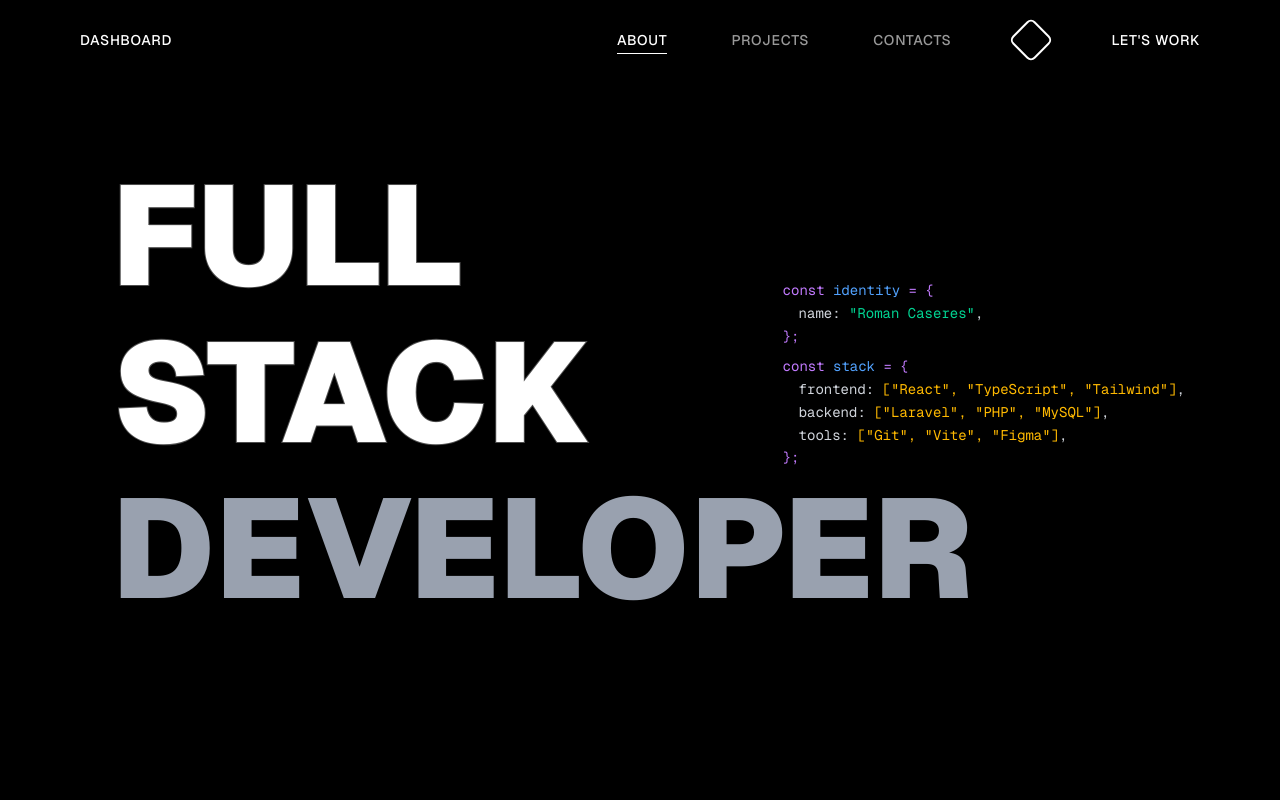
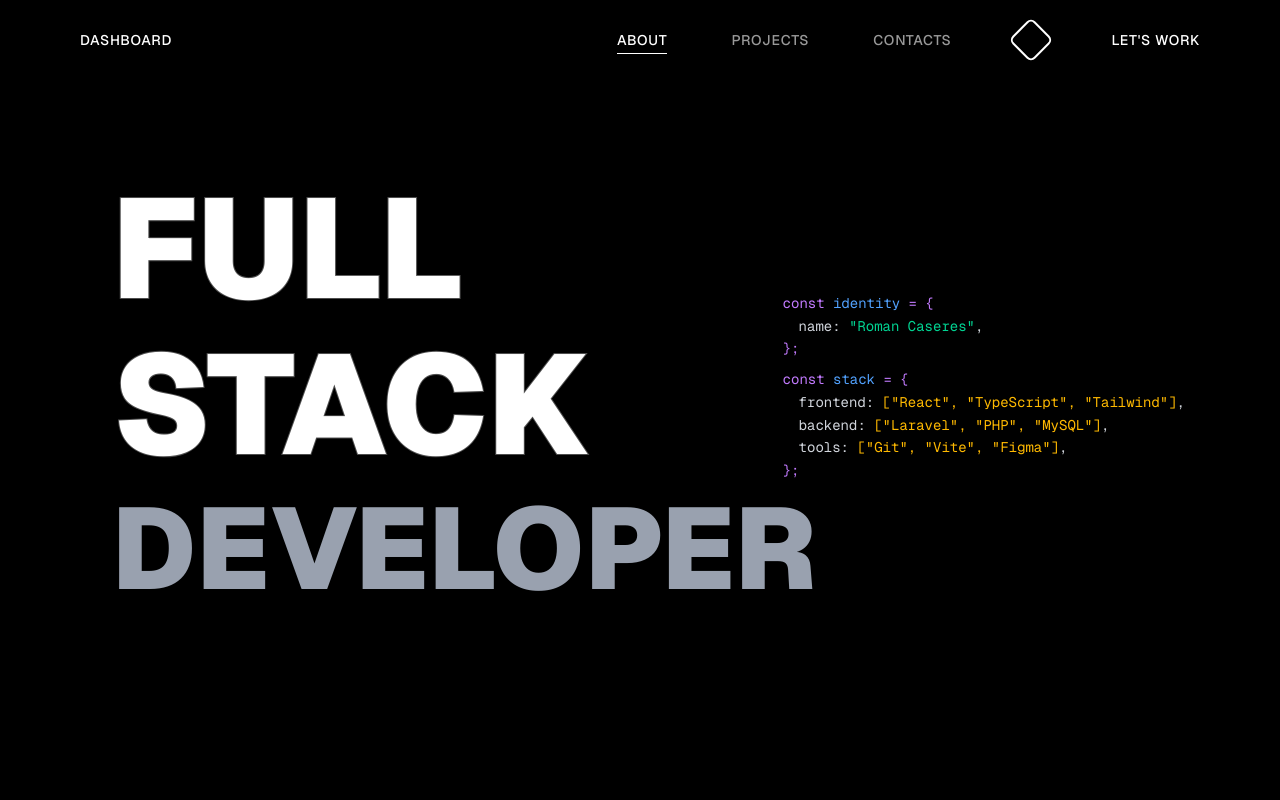
Before and after one commit to mano-sudo/portfolio-v2, a Next.js app: page / in a window 1280 px wide. Shown: the top 800 px of the page. Built offline with nearby package versions, Linux system fonts and the light colour scheme.

Commit message:
hero section fixed

```diff
--- a/app/components/hero/hero.tsx
+++ b/app/components/hero/hero.tsx
@@ -94,7 +94,7 @@ export default function Hero() {
                         </div>
                         <div className="text-purple-400">&#125;;</div>
                     </div>
-                    <h1 className="text-[clamp(3.5rem,11vw,12rem)] font-black uppercase leading-[0.9] sm:leading-none text-gray-400 px-4 sm:px-6 md:px-8">
+                    <h1 className="text-[clamp(2.5rem,9vw,12rem)] font-black uppercase leading-[0.9] sm:leading-none text-gray-400 px-4 sm:px-6 md:px-8">
                         <span className="sr-only">Full Stack </span>DEVELOPER
                     </h1>
 
```
